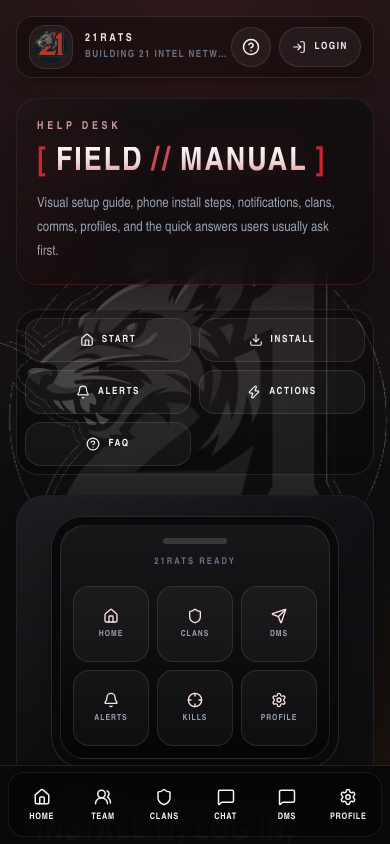
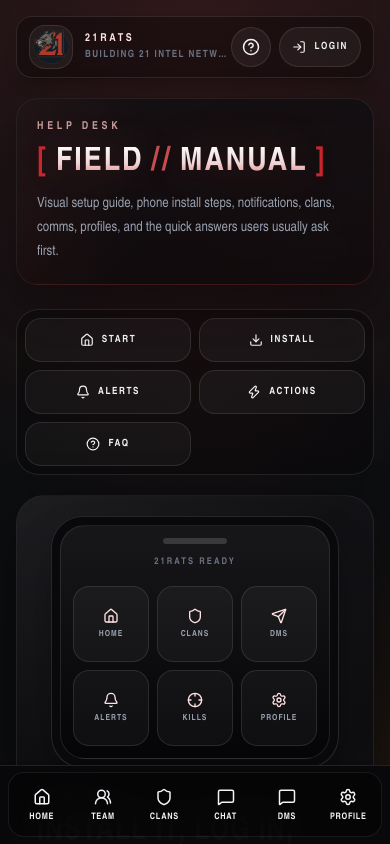
Before and after one commit to kevinb42O/NaughtyList, a React (Vite) app: page /help in a window 390 px wide. Shown: the top 844 px of the page. Built offline with nearby package versions, Linux system fonts and the light colour scheme; no server answers; the database is empty.

Commit message:
Fix mobile rendering artifacts

```diff
--- a/index.html
+++ b/index.html
@@ -9,7 +9,7 @@
     <meta name="apple-mobile-web-app-capable" content="yes" />
     <meta name="apple-mobile-web-app-title" content="21rats" />
     <meta name="application-name" content="21rats" />
-    <meta name="viewport" content="width=device-width, initial-scale=1.0" />
+    <meta name="viewport" content="width=device-width, initial-scale=1.0, viewport-fit=cover" />
     <meta name="theme-color" content="#111827" />
     <meta name="robots" content="index, follow, max-image-preview:large" />
     <meta
--- a/src/components/Layout.jsx
+++ b/src/components/Layout.jsx
@@ -11,7 +11,7 @@ import {
   UsersRound,
   Zap,
 } from 'lucide-react'
-import { useState } from 'react'
+import { useEffect, useState } from 'react'
 import { useIntel } from '../context/useIntel.js'
 import ProfileAvatar from './ProfileAvatar.jsx'
 import { clanPrefix, displayProfileName } from '../utils/profiles.js'
@@ -38,6 +38,31 @@ function Layout() {
   } = useIntel()
   const [dropping, setDropping] = useState(false)
   const [dropStatus, setDropStatus] = useState('') // 'sent' | 'error' | ''
+
+  useEffect(() => {
+    const root = document.documentElement
+
+    function updateVisualViewportBottom() {
+      const visualViewport = window.visualViewport
+      const bottomOffset = visualViewport
+        ? Math.max(0, window.innerHeight - visualViewport.height - visualViewport.offsetTop)
+        : 0
+
+      root.style.setProperty('--visual-viewport-bottom', `${Math.round(bottomOffset)}px`)
+    }
+
+    updateVisualViewportBottom()
+    window.addEventListener('resize', updateVisualViewportBottom)
+    window.visualViewport?.addEventListener('resize', updateVisualViewportBottom)
+    window.visualViewport?.addEventListener('scroll', updateVisualViewportBottom)
+
+    return () => {
+      window.removeEventListener('resize', updateVisualViewportBottom)
+      window.visualViewport?.removeEventListener('resize', updateVisualViewportBottom)
+      window.visualViewport?.removeEventListener('scroll', updateVisualViewportBottom)
+      root.style.removeProperty('--visual-viewport-bottom')
+    }
+  }, [])
 
   async function handleDropIn() {
     if (dropping) return
@@ -204,7 +229,7 @@ function Layout() {
         <Outlet />
       </main>
 
-      <nav className="fixed inset-x-0 bottom-0 z-50 border-t border-white/10 bg-zinc-950/94 px-2 pb-[calc(0.45rem+env(safe-area-inset-bottom))] pt-1.5 shadow-xl shadow-black backdrop-blur-xl" aria-label="Primary navigation">
+      <nav className="mobile-bottom-nav fixed inset-x-0 bottom-0 z-50 border-t border-white/10 bg-zinc-950/94 px-2 pb-[calc(0.45rem+env(safe-area-inset-bottom))] pt-1.5 shadow-xl shadow-black backdrop-blur-xl" aria-label="Primary navigation">
         <div className="mx-auto grid max-w-6xl gap-1 rounded-2xl border border-white/8 bg-black/35 p-1 sm:gap-1.5" style={{ gridTemplateColumns: `repeat(${bottomNavItems.length}, minmax(0, 1fr))` }}>
           {bottomNavItems.map((item) => <NavItem key={item.to} item={item} />)}
         </div>
--- a/src/index.css
+++ b/src/index.css
@@ -1,6 +1,7 @@
 @import "tailwindcss";
 
 :root {
+  --visual-viewport-bottom: 0px;
   color: #ececf1;
   background: #050608;
   color-scheme: dark;
@@ -17,14 +18,18 @@
 }
 
 html {
+  height: 100%;
   min-height: 100%;
+  overflow-x: hidden;
   background: #050608;
 }
 
 body {
   min-width: 320px;
   min-height: 100vh;
+  min-height: 100dvh;
   margin: 0;
+  overflow-x: hidden;
   background:
     radial-gradient(circle at top center, rgba(239, 68, 68, 0.14), transparent 32rem),
     radial-gradient(circle at 85% 12%, rgba(249, 115, 22, 0.1), transparent 22rem),
@@ -54,11 +59,11 @@ body::before {
       transparent 64px
     );
   opacity: 0.06;
-  mix-blend-mode: screen;
 }
 
 #root {
   min-height: 100vh;
+  min-height: 100dvh;
   position: relative;
 }
 
@@ -69,16 +74,20 @@ body::before {
   background-position: center;
   background-repeat: no-repeat;
   background-size: 112vmin 112vmin, min(96vmin, 58rem) auto;
-  filter: grayscale(1) contrast(1.35) brightness(1.35);
-  mix-blend-mode: screen;
-  opacity: 0.26;
+  opacity: 0.18;
 }
 
 @media (max-width: 640px) {
   .app-watermark {
-    background-size: 132vmin 132vmin, 112vmin auto;
-    opacity: 0.28;
+    background-image: radial-gradient(circle at center, rgba(239, 68, 68, 0.1), transparent 52vmin);
+    background-size: 132vmin 132vmin;
+    opacity: 0.18;
   }
+}
+
+.mobile-bottom-nav {
+  transform: translate3d(0, calc(var(--visual-viewport-bottom) * -1), 0);
+  will-change: transform;
 }
 
 button,
@@ -134,12 +143,9 @@ button:disabled {
     position: relative;
     overflow: hidden;
     isolation: isolate;
-    contain: layout paint;
     border: 1px solid rgb(255 255 255 / 0.08);
     background: linear-gradient(180deg, rgba(19, 19, 23, 0.94), rgba(7, 7, 9, 0.96));
     box-shadow: 0 22px 60px rgb(0 0 0 / 0.45);
-    transform: translateZ(0);
-    backface-visibility: hidden;
   }
 
   .clan-section-panel::before {
@@ -165,6 +171,15 @@ button:disabled {
     .clan-section-panel {
       -webkit-backdrop-filter: blur(18px);
       backdrop-filter: blur(18px);
+    }
+  }
+
+  @media (max-width: 640px) {
+    .panel,
+    .watchlist-shell,
+    .page-masthead {
+      -webkit-backdrop-filter: none;
+      backdrop-filter: none;
     }
   }
 
```
